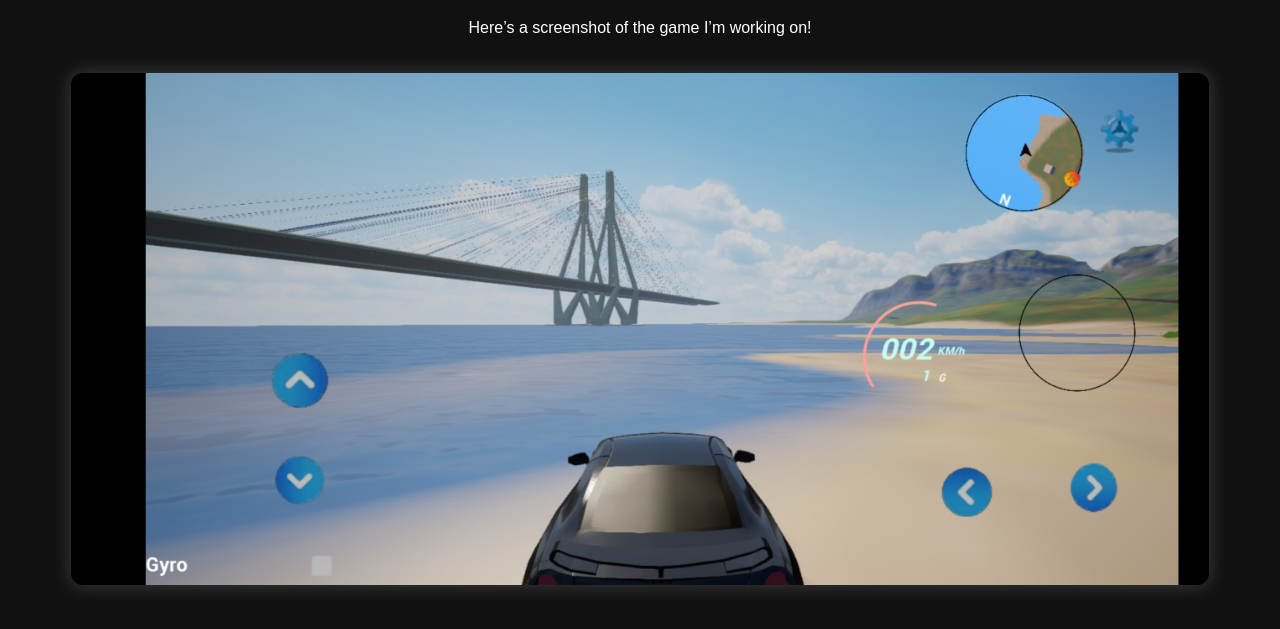
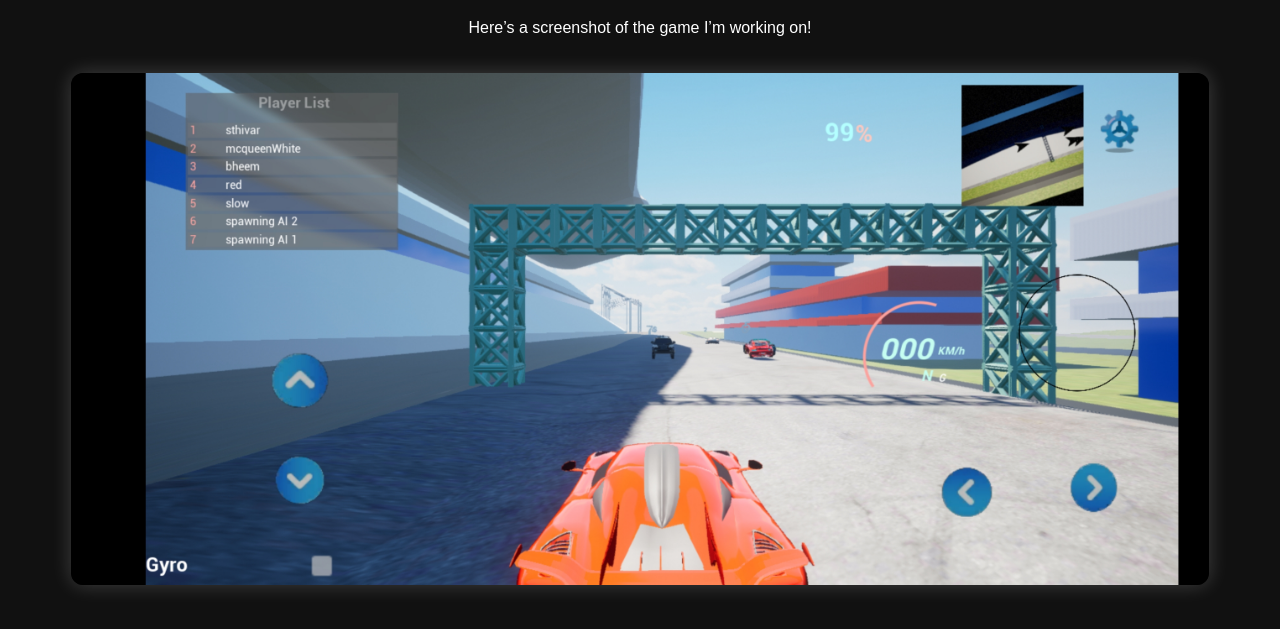
Before and after one commit to sthivar9/carGameShowcase, a plain HTML site: page index.html in a window 1280 px wide. Shown: the part 61-690 px from the top of the page. Drawn offline with Linux system fonts and the light colour scheme.

Commit message:
Update index.html
image test

```diff
--- a/index.html
+++ b/index.html
@@ -22,6 +22,6 @@
 <body>
   <h1>My Car Game</h1>
   <p>Here’s a screenshot of the game I’m working on!</p>
-  <img src="carSeaLinkWeive.jpg" alt="Car Game Screenshot" />
+  <img src="image9.jpg" alt="Car Game Screenshot" />
 </body>
 </html>
```
